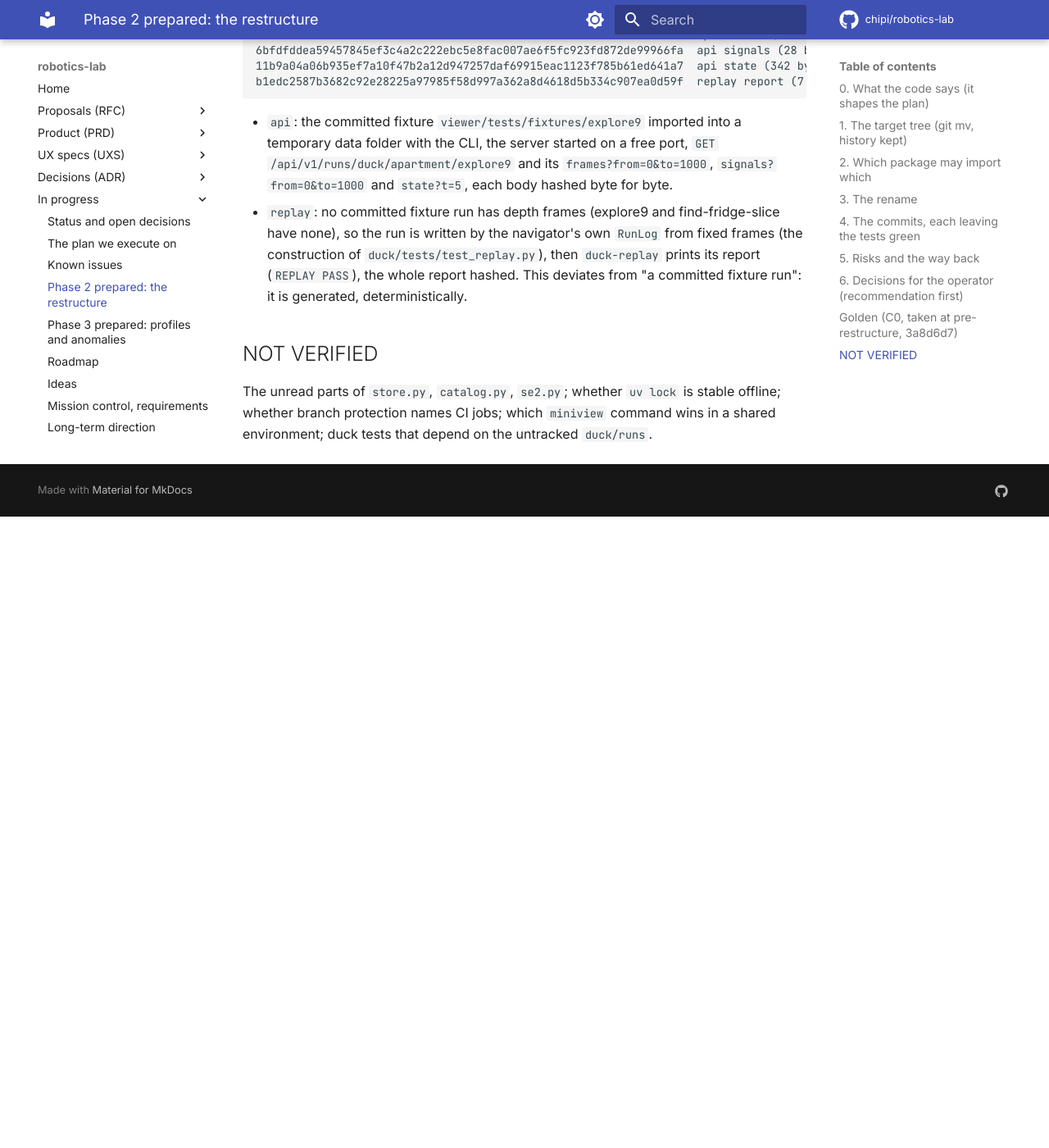
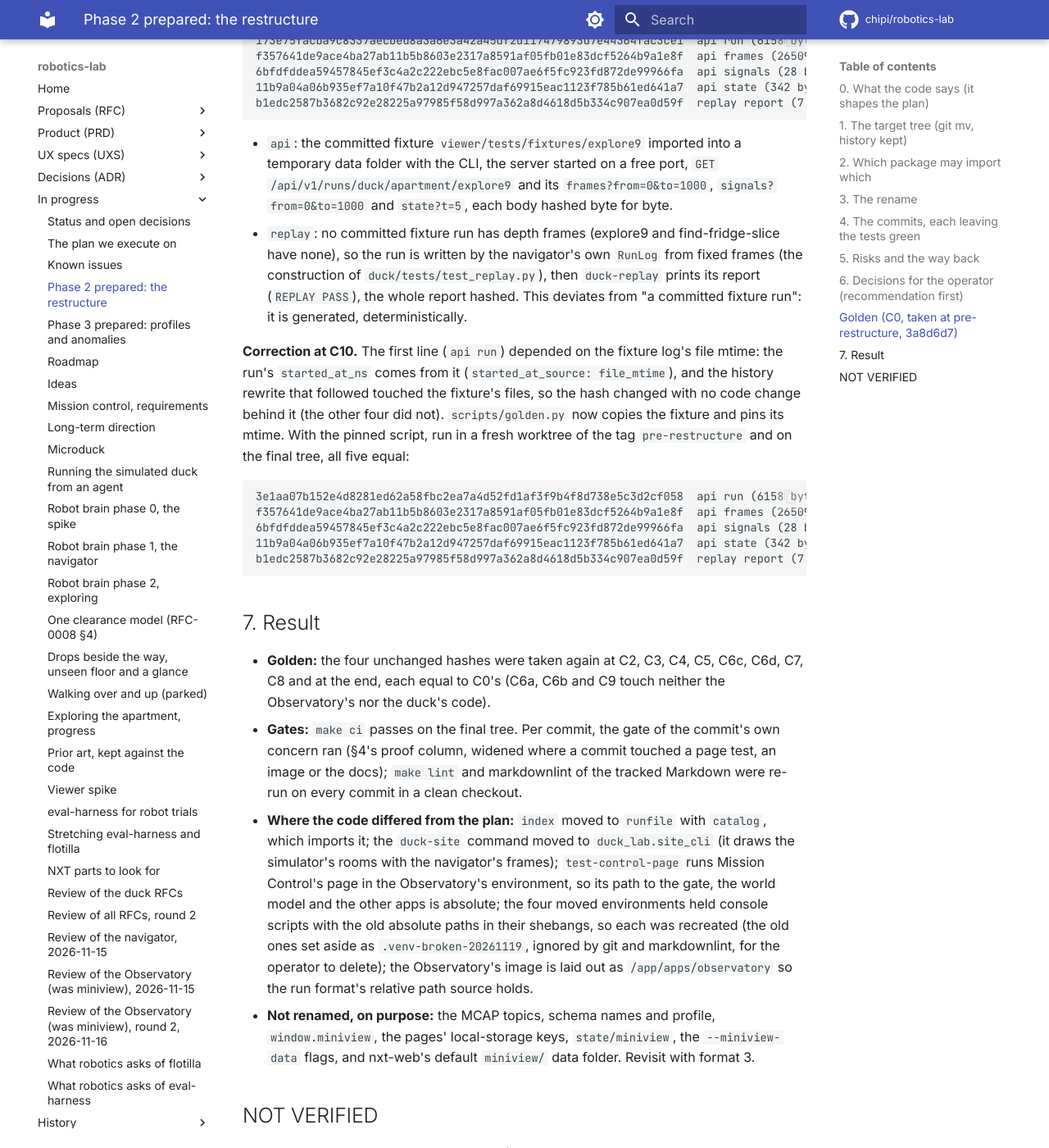
Before and after one commit to chipi/robotics-lab, an MkDocs documentation site: the page built from docs/wip/PHASE2-RESTRUCTURE-PLAN.md, in a window 1280 px wide and 1400 px high, scrolled down 5227 px. Shown: the whole window at 82% size. Built offline with MkDocs 1.6.1 and Material for MkDocs 9.7.7, drawn with Linux system fonts in a browser that asks for light colours; comment, search, counter and statistics services are not loaded; before the commit the page ends 5857 px from its top, so only the background shows below that; some of the changed text lies outside the part shown.

Commit message:
phase 2 C10: the boundary check is a make target and a CI step; the result written down
`make check-boundaries` (the checker and its self-test) is part of lint and a named step of the CI unit job; lint now
also compiles the libraries and scripts. The golden pins the fixture's mtime: the run's start time comes from it, and
the first hash had moved with a history rewrite, no code change behind it; the pinned golden gives five equal hashes on
the tag pre-restructure and on this tree. The plan records the result, what differed and what is not verified.

Co-Authored-By: Claude Opus 5.5 <noreply@anthropic.com>
Claude-Session: https://claude.ai/code/session_014cvkLDtihKBLiV2cbMenbC

````diff
--- a/docs/wip/PHASE2-RESTRUCTURE-PLAN.md
+++ b/docs/wip/PHASE2-RESTRUCTURE-PLAN.md
@@ -1,9 +1,10 @@
 # Phase 2 prepared: the restructure (RFC-0018) and the Observatory rename
 
-**Status:** started 2026-11-19 on the operator's word ("Yes to all 10 and go for phase 2"): the
-ten decisions of §6 taken as recommended, and the running Observatory on :8070 restarted under its
-new name during the move (the old image kept for rollback). Prepared earlier the same day by a
-read-only planning pass, for [the plan we execute on](EXECUTION-PLAN.md) phase 2.
+**Status:** executed 2026-11-19 on the operator's word ("Yes to all 10 and go for phase 2"): the
+ten decisions of §6 taken as recommended, commits C0 to C10 of §4 on the branch `mission-control`
+(the tag `pre-restructure` is the way back), the running Observatory on :8070 restarted under its
+new name (the old image kept). Prepared earlier the same day by a read-only planning pass, for
+[the plan we execute on](EXECUTION-PLAN.md) phase 2. The result is in §7.
 
 ## 0. What the code says (it shapes the plan)
 
@@ -140,8 +141,47 @@ b1edc2587b3682c92e28225a97985f58d997a362a8d4618d5b334c907ea0d59f  replay report
   `duck/tests/test_replay.py`), then `duck-replay` prints its report (`REPLAY PASS`), the whole
   report hashed. This deviates from "a committed fixture run": it is generated, deterministically.
 
+**Correction at C10.** The first line (`api run`) depended on the fixture log's file mtime: the run's
+`started_at_ns` comes from it (`started_at_source: file_mtime`), and the history rewrite that
+followed touched the fixture's files, so the hash changed with no code change behind it (the
+other four did not). `scripts/golden.py` now copies the fixture and pins its mtime. With the pinned
+script, run in a fresh worktree of the tag `pre-restructure` and on the final tree, all five equal:
+
+```text
+3e1aa07b152e4d8281ed62a58fbc2ea7a4d52fd1af3f9b4f8d738e5c3d2cf058  api run (6158 bytes)
+f357641de9ace4ba27ab11b5b8603e2317a8591af05fb01e83dcf5264b9a1e8f  api frames (265098 bytes)
+6bfdfddea59457845ef3c4a2c222ebc5e8fac007ae6f5fc923fd872de99966fa  api signals (28 bytes)
+11b9a04a06b935ef7a10f47b2a12d947257daf69915eac1123f785b61ed641a7  api state (342 bytes)
+b1edc2587b3682c92e28225a97985f58d997a362a8d4618d5b334c907ea0d59f  replay report (7 lines)
+```
+
+## 7. Result
+
+- **Golden:** the four unchanged hashes were taken again at C2, C3, C4, C5, C6c, C6d, C7, C8
+  and at the end, each equal to C0's (C6a, C6b and C9 touch neither the Observatory's nor the
+  duck's code).
+- **Gates:** `make ci` passes on the final tree. Per commit, the gate of the commit's own
+  concern ran (§4's proof column, widened where a commit touched a page test, an image or the
+  docs); `make lint` and markdownlint of the tracked Markdown were re-run on every commit in a
+  clean checkout.
+- **Where the code differed from the plan:** `index` moved to `runfile` with `catalog`, which
+  imports it; the `duck-site` command moved to `duck_lab.site_cli` (it draws the simulator's rooms
+  with the navigator's frames); `test-control-page` runs Mission Control's page in the Observatory's
+  environment, so its path to the gate, the world model and the other apps is absolute; the four
+  moved environments held console scripts with the old absolute paths in their shebangs, so each
+  was recreated (the old ones set aside as `.venv-broken-20261119`, ignored by git and
+  markdownlint, for the operator to delete); the Observatory's image is laid out as
+  `/app/apps/observatory` so the run format's relative path source holds.
+- **Not renamed, on purpose:** the MCAP topics, schema names and profile, `window.miniview`, the
+  pages' local-storage keys, `state/miniview`, the `--miniview-data` flags, and nxt-web's default
+  `miniview/` data folder. Revisit with format 3.
+
 ## NOT VERIFIED
 
-The unread parts of `store.py`, `catalog.py`, `se2.py`; whether `uv lock` is stable offline;
-whether branch protection names CI jobs; which `miniview` command wins in a shared environment;
-duck tests that depend on the untracked `duck/runs`.
+Whether branch protection names CI jobs (the jobs were renamed: Observatory pages, Unit tests
+(nxt, duck, observatory), the run-compat job); duck tests that depend on the untracked
+`robots/duck/runs` (the run passed here, where it exists); how the images behave on the CI runner
+(not run: the images were built and run on this workstation). Resolved since the plan: `uv lock
+--offline` kept every pin (only names and paths changed in the four locks, and the three new
+packages were added); the duck's `miniview` script, which collided with the Observatory's, is
+`duck-pic`.
````
Also changed, not shown: docs/wip/EXECUTION-PLAN.md (+3 -0 lines), 4 other files.
